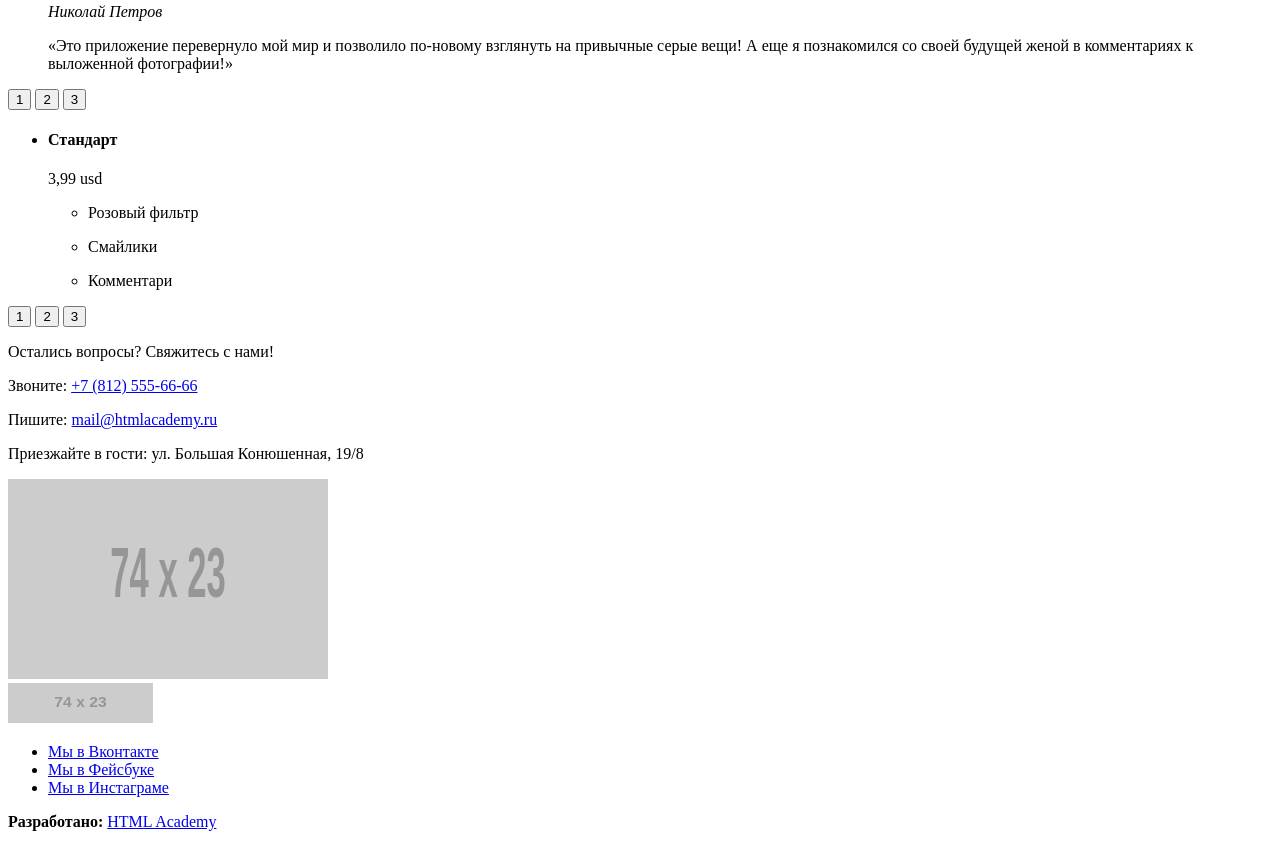
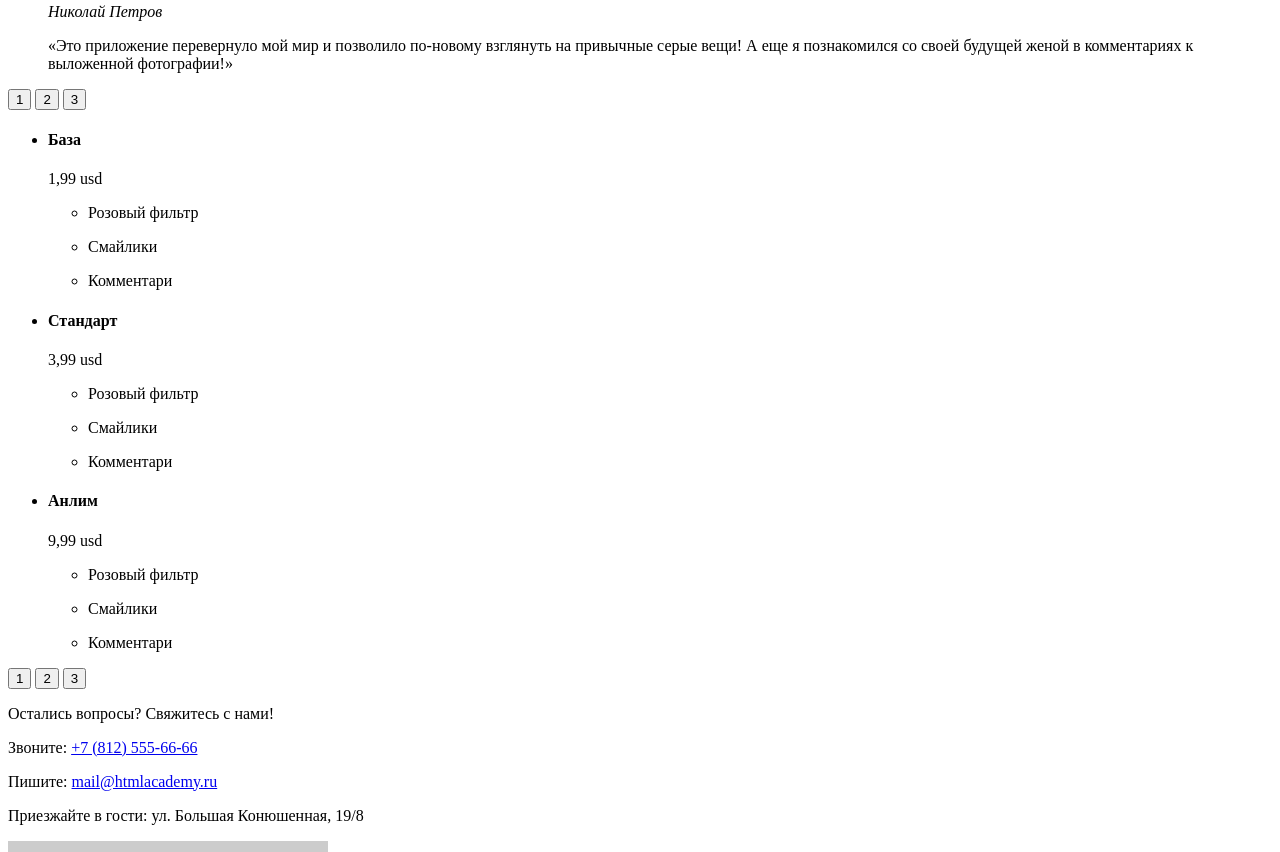
Before and after one commit to peterfeld/1391583-pink-20, a website: page source/index.html in a window 1280 px wide. Shown: the part 757-1609 px from the top of the page. Drawn offline with Linux system fonts and the light colour scheme; placeholder pictures from the web are drawn by us.

Commit message:
Добавляет слайды в секцию price

```diff
--- a/source/index.html
+++ b/source/index.html
@@ -138,8 +138,44 @@
             <li class="price__item slider">
               <header class="price__header">
                 <span class="price__hit-sticker"></span>
+                <h4>База</h4>
+                <p>1,99 usd</p>
+              </header>
+              <ul class="price__list">
+                <li class="price__item price__item--available">
+                  <p>Розовый фильтр</p>
+                </li>
+                <li class="carousel-rates__item">
+                  <p>Смайлики</p>
+                </li>
+                <li class="carousel-rates__item">
+                  <p>Комментари</p>
+                </li>
+              </ul>
+            </li>
+            <li class="price__item slider">
+              <header class="price__header">
+                <span class="price__hit-sticker"></span>
                 <h4>Стандарт</h4>
                 <p>3,99 usd</p>
+              </header>
+              <ul class="price__list">
+                <li class="price__item price__item--available">
+                  <p>Розовый фильтр</p>
+                </li>
+                <li class="carousel-rates__item">
+                  <p>Смайлики</p>
+                </li>
+                <li class="carousel-rates__item">
+                  <p>Комментари</p>
+                </li>
+              </ul>
+            </li>
+            <li class="price__item slider">
+              <header class="price__header">
+                <span class="price__hit-sticker"></span>
+                <h4>Анлим</h4>
+                <p>9,99 usd</p>
               </header>
               <ul class="price__list">
                 <li class="price__item price__item--available">
```
